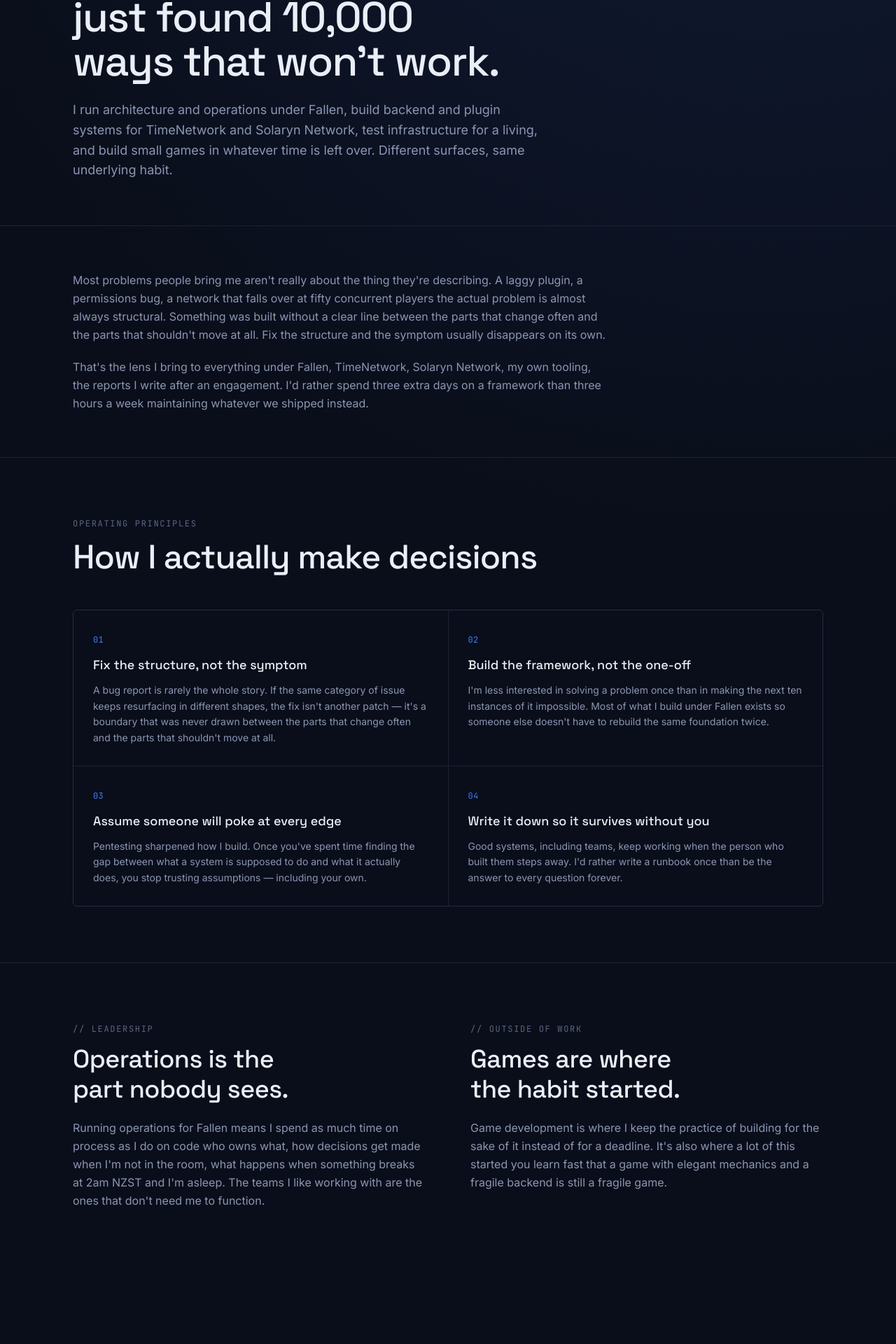
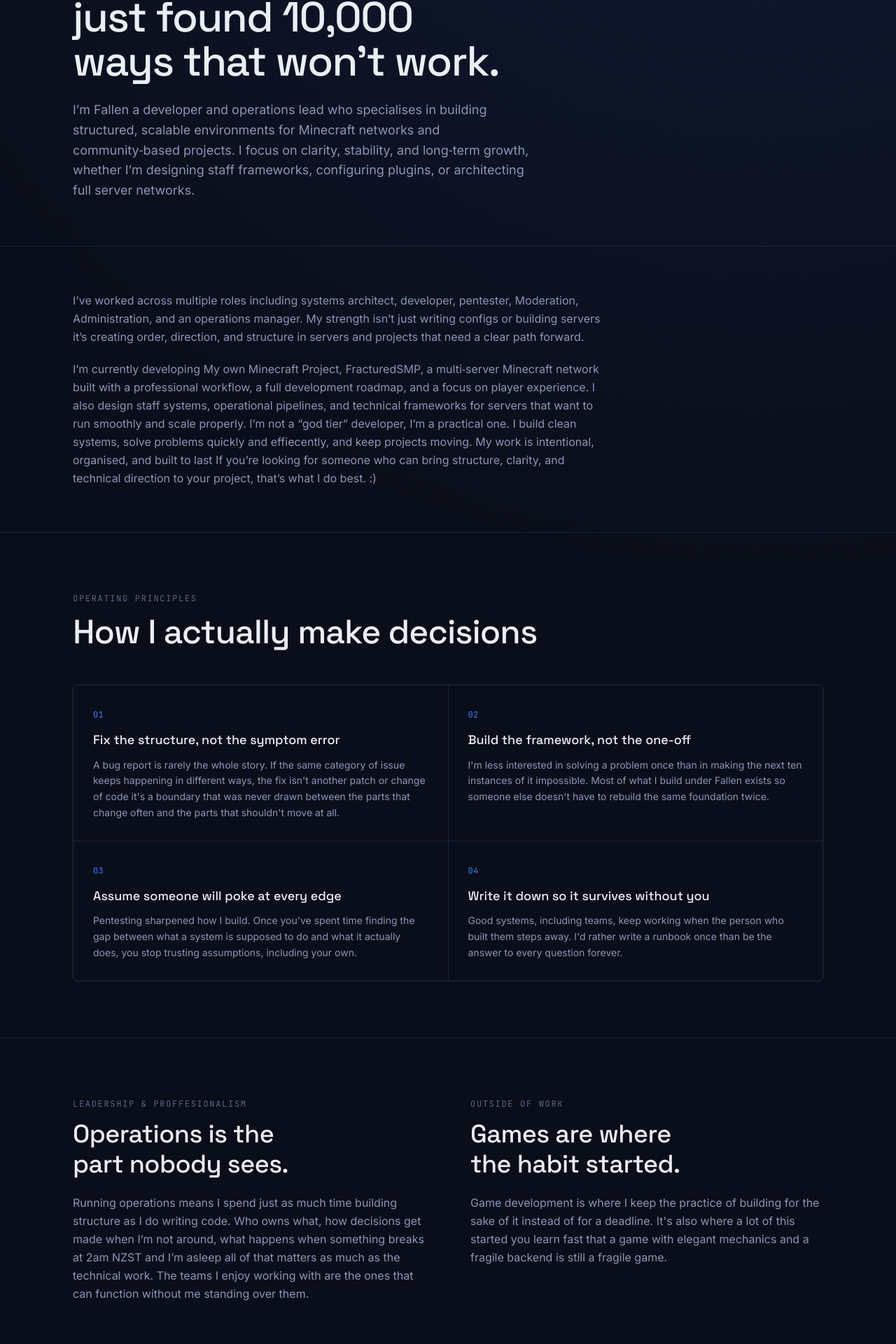
Before and after one commit to Kaze101-dev/Kaze-portfolio-website, a Next.js app in the folder fallen-portfolio/: page /about in a window 1280 px wide. Shown: the part 271-2191 px from the top of the page at 70% size. Built offline with nearby package versions, Linux system fonts and the light colour scheme.

Commit message:
Update page.tsx

```diff
--- a/fallen-portfolio/app/about/page.tsx
+++ b/fallen-portfolio/app/about/page.tsx
@@ -12,8 +12,8 @@ export const metadata: Metadata = {
 const principles = [
   {
     label: "01",
-    title: "Fix the structure, not the symptom",
-    body: "A bug report is rarely the whole story. If the same category of issue keeps resurfacing in different shapes, the fix isn't another patch — it's a boundary that was never drawn between the parts that change often and the parts that shouldn't move at all.",
+    title: "Fix the structure, not the symptom error",
+    body: "A bug report is rarely the whole story. If the same category of issue keeps happening in different ways, the fix isn't another patch or change of code it's a boundary that was never drawn between the parts that change often and the parts that shouldn't move at all.",
   },
   {
     label: "02",
@@ -23,7 +23,7 @@ const principles = [
   {
     label: "03",
     title: "Assume someone will poke at every edge",
-    body: "Pentesting sharpened how I build. Once you've spent time finding the gap between what a system is supposed to do and what it actually does, you stop trusting assumptions — including your own.",
+    body: "Pentesting sharpened how I build. Once you've spent time finding the gap between what a system is supposed to do and what it actually does, you stop trusting assumptions, including your own.",
   },
   {
     label: "04",
@@ -43,10 +43,10 @@ export default function AboutPage() {
               I have not failed. I've just found 10,000 ways that won't work.
             </h1>
             <p className="mt-6 max-w-2xl text-lg text-ink-dim">
-              I run architecture and operations under Fallen, build backend
-              and plugin systems for TimeNetwork and Solaryn Network, test
-              infrastructure for a living, and build small games in whatever
-              time is left over. Different surfaces, same underlying habit.
+              I’m Fallen a developer and operations lead who specialises in building structured,
+              scalable environments for Minecraft networks and community‑based projects.
+              I focus on clarity, stability, and long‑term growth, whether I’m designing staff frameworks,
+              configuring plugins, or architecting full server networks.
             </p>
           </RevealSection>
         </Container>
@@ -57,20 +57,16 @@ export default function AboutPage() {
           <div className="grid gap-10 md:grid-cols-2 md:gap-x-16 md:gap-y-14">
             <RevealSection className="md:col-span-2">
               <p className="max-w-3xl leading-relaxed text-ink-dim">
-                Most problems people bring me aren&apos;t really about the
-                thing they&apos;re describing. A laggy plugin, a permissions
-                bug, a network that falls over at fifty concurrent players
-                the actual problem is almost always structural. Something was
-                built without a clear line between the parts that change
-                often and the parts that shouldn&apos;t move at all. Fix the
-                structure and the symptom usually disappears on its own.
+                I’ve worked across multiple roles including systems architect, developer, pentester, Moderation, Administration,
+                and an operations manager. My strength isn’t just writing configs or building servers
+                it’s creating order, direction, and structure in servers and projects that need a clear path forward.
               </p>
               <p className="mt-5 max-w-3xl leading-relaxed text-ink-dim">
-                That&apos;s the lens I bring to everything under Fallen,
-                TimeNetwork, Solaryn Network, my own tooling, the reports I
-                write after an engagement. I&apos;d rather spend three extra
-                days on a framework than three hours a week maintaining
-                whatever we shipped instead.
+                I’m currently developing My own Minecraft Project, FracturedSMP, a multi‑server Minecraft network built with a professional workflow, a full development roadmap, and a focus on player experience.
+                I also design staff systems, operational pipelines, and technical frameworks for servers that want to run smoothly and scale properly.
+                I’m not a “god tier” developer, I’m a practical one. I build clean systems, solve problems quickly and effiecently, and keep projects moving. My work is intentional, organised, and built to last
+
+                If you’re looking for someone who can bring structure, clarity, and technical direction to your project, that’s what I do best. :)
               </p>
             </RevealSection>
           </div>
@@ -110,22 +106,19 @@ export default function AboutPage() {
         <Container>
           <div className="grid gap-10 md:grid-cols-2 md:gap-16">
             <RevealSection>
-              <span className="mono-label">{"// Leadership"}</span>
+              <span className="mono-label">{"Leadership & Proffesionalism"}</span>
               <h2 className="mt-3 text-2xl md:text-3xl font-medium text-balance">
                 Operations is the part nobody sees.
               </h2>
               <p className="mt-5 leading-relaxed text-ink-dim">
-                Running operations for Fallen means I spend as much time on
-                process as I do on code who owns what, how decisions get
-                made when I&apos;m not in the room, what happens when
-                something breaks at 2am NZST and I&apos;m asleep. The teams I
-                like working with are the ones that don&apos;t need me to
-                function.
+                Running operations means I spend just as much time building structure as I do writing code. Who owns what,
+                how decisions get made when I’m not around, what happens when something breaks at 2am NZST and I’m asleep
+                all of that matters as much as the technical work. The teams I enjoy working with are the ones that can function without me standing over them.
               </p>
             </RevealSection>
 
             <RevealSection delay={0.1}>
-              <span className="mono-label">{"// Outside of work"}</span>
+              <span className="mono-label">{"Outside of work"}</span>
               <h2 className="mt-3 text-2xl md:text-3xl font-medium text-balance">
                 Games are where the habit started.
               </h2>
```
